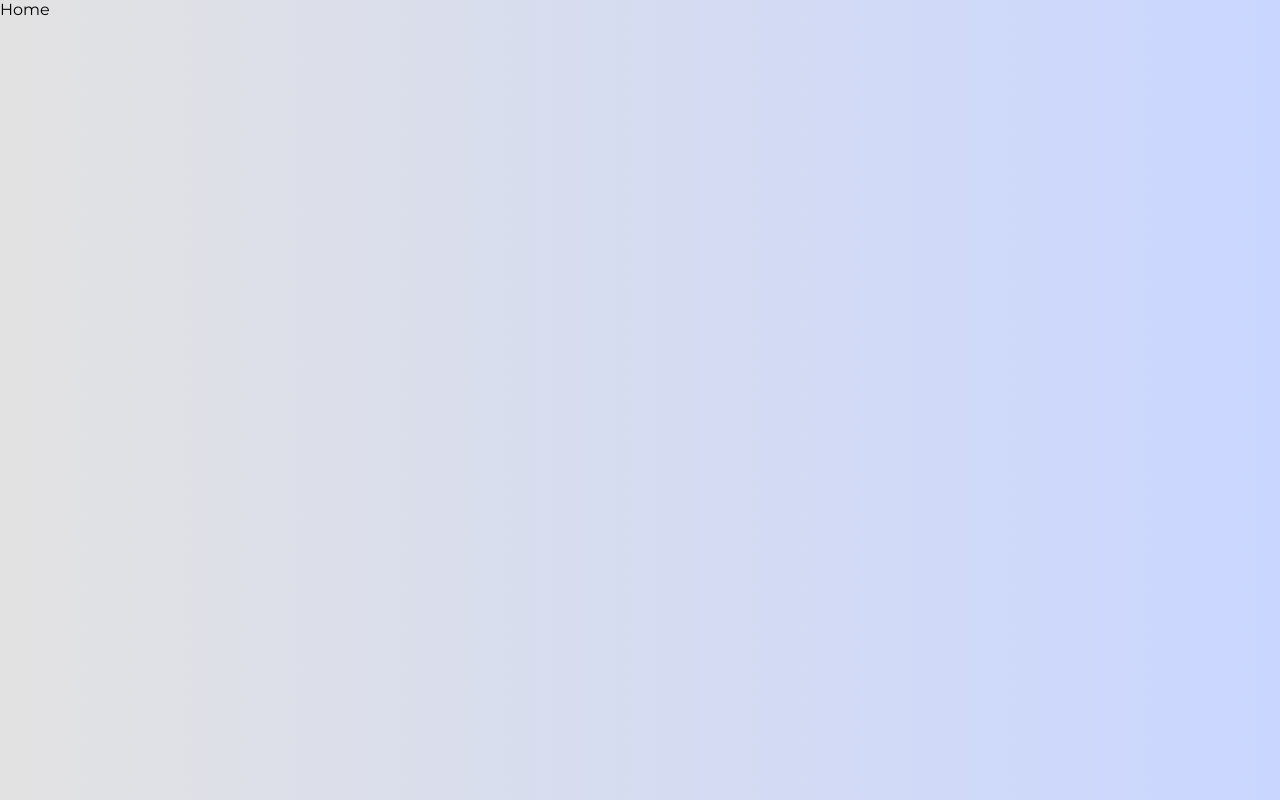
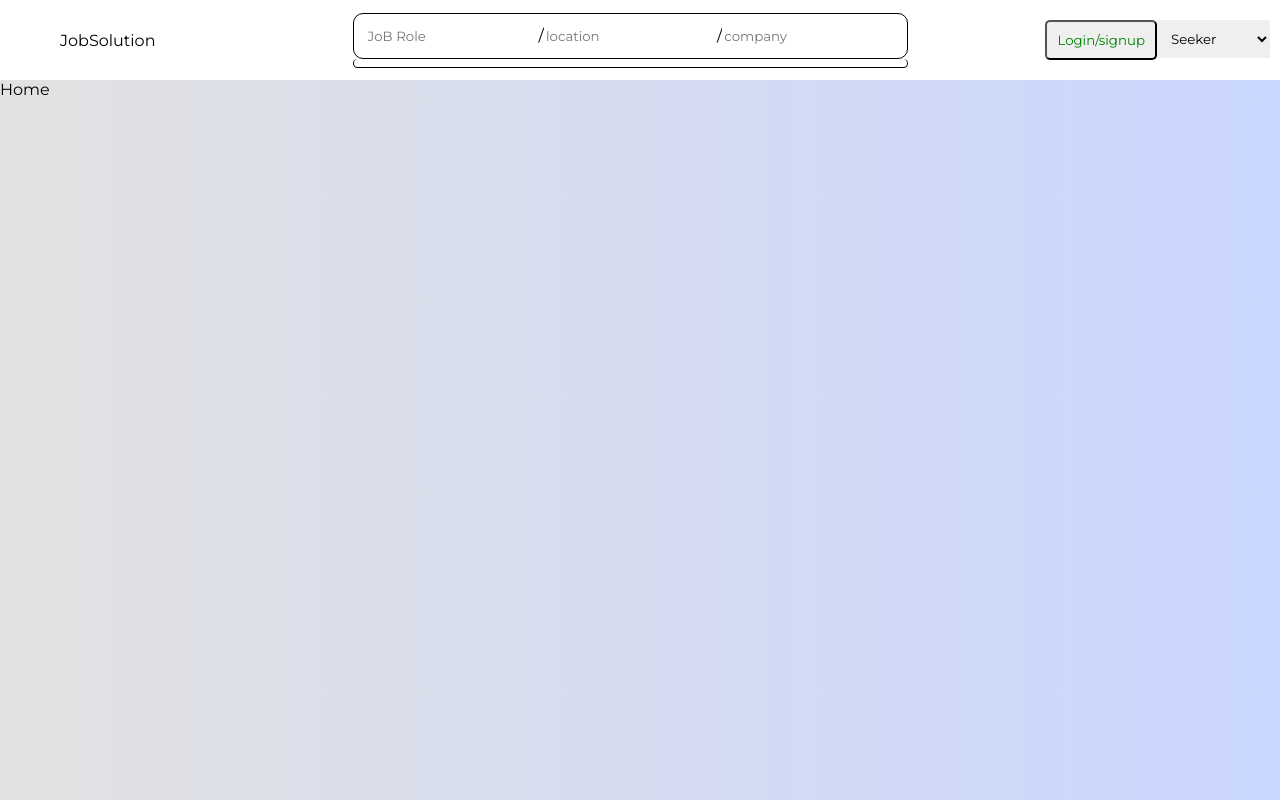
Before and after one commit to nareshgupta99/Job-Solutions, a React (Create React App) app in the folder jobsol-frontend/: page / in a window 1280 px wide. Built offline with nearby package versions, Linux system fonts and the light colour scheme.

Commit message:
Navigation menu

```diff
--- a/jobsol-frontend/src/App.js
+++ b/jobsol-frontend/src/App.js
@@ -1,13 +1,14 @@
 import { BrowserRouter, Route, Routes } from "react-router-dom";
 import SignupLogin from "./component/signup/SignupLogin";
 import Home from "./component/home/Home";
+import Navbar from "./component/navbar/Navbar";
 
 
 function App() {
 
   return (
     <BrowserRouter>
-    {/* <Navbar /> */}
+    <Navbar />
       <Routes>
         <Route path="/signup" element={<SignupLogin />} />
         <Route path='/' element={<Home /> } />
--- a/jobsol-frontend/src/component/navbar.css
+++ /dev/null
@@ -1,4 +0,0 @@
-.menu-container{
-    background: white;
-    width: 100%;
-}
--- /dev/null
+++ b/jobsol-frontend/src/component/navbar/Navbar.jsx
@@ -0,0 +1,77 @@
+import React, { useState } from 'react'
+
+function Navbar() {
+    const searchBox = {
+        border: "none",
+        outline: "none",
+        padding: "2px"
+    }
+    const [search, setSearch] = useState([]);
+    const [jobrole, setJobRole] = useState("");
+    const [location, setLocation] = useState("");
+    const [company, setCompany] = useState("");
+
+    const jobHandler = (event) => {
+        event.preventDefault();
+        setJobRole(event.target.value)
+    }
+
+    const locationHandler = (event) => {
+        event.preventDefault();
+        setLocation(event.target.value)
+    }
+
+    const companyHandler = (event) => {
+        event.preventDefault();
+        setCompany(event.target.value)
+    }
+
+
+    return (
+        <div style={{ background: "white", width: "100%", height: "80px", boxShadow: "0 0 whitesmoke", display: "flex", alignItems: "center", justifyContent: "space-between" }}>
+            <div style={{ display: 'flex', height: "100%", alignItems: "center" }} className='logo'>
+
+                <p style={{ margin: "60px" }}>  JobSolution</p>
+            </div>
+            <div name="searchContainer" style={{}}>
+
+                <div style={{ border: "1px solid black", padding: "12px", borderRadius: "10px" }}>
+                    <input type="input" placeholder='JoB Role' name='job-role' style={searchBox} value={jobrole} onChange={jobHandler} />/
+                    <input type="input" placeholder='location ' name="location" style={searchBox} value={location} onChange={locationHandler} />/
+                    <input type="input" placeholder='company' style={searchBox} value={company} onChange={companyHandler} />
+                </div>
+
+                <div style={{ border: "1px solid black", borderRadius: "6px", padding: "4px", borderTop: "none" }}>
+
+                    {search.map((data) => (
+
+                        <div>
+                            {data}
+                            <div style={{ borderBottom: "1px solid grey", padding: "2px 0px" }}></div>
+                        </div>
+                    ))}
+                </div>
+
+            </div>
+            <div style={{ display: "flex" }} name="login-signup-container">
+                <button style={{
+                    padding: "10px",
+                    textAlign: "center",
+                    borderRadius: "5px",
+                    color: "green"
+                }}>Login/signup</button>
+                <div>
+                    <select name="cars" id="cars" style={{ padding: "10px", marginRight: "10px", outline: "none", border: "none" }}>
+                        <option value="ROLE_SEEKER">Seeker</option>
+                        <option value="ROLE_EMPLOYEER">Employeer</option>
+
+                    </select>
+                </div>
+
+            </div>
+
+        </div>
+    )
+}
+
+export default Navbar
```
Also changed, not shown: jobsol-frontend/src/component/Navbar.js (deleted, +0 -10 lines).
